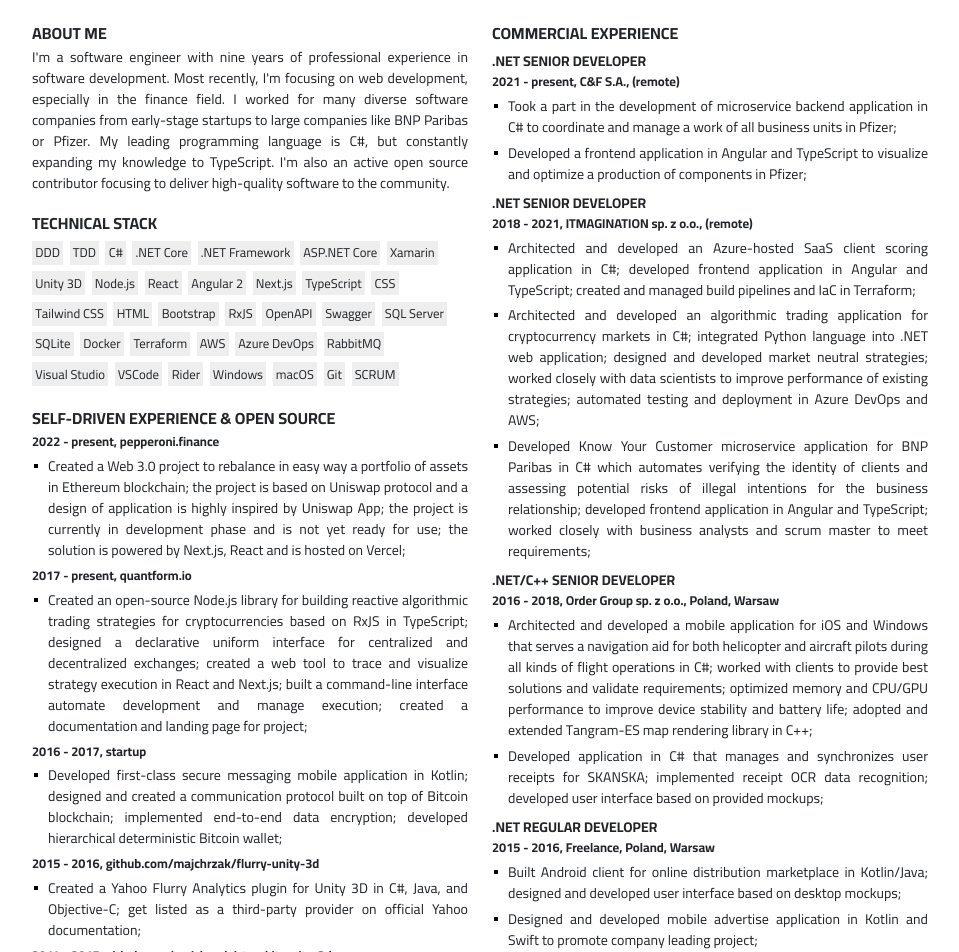
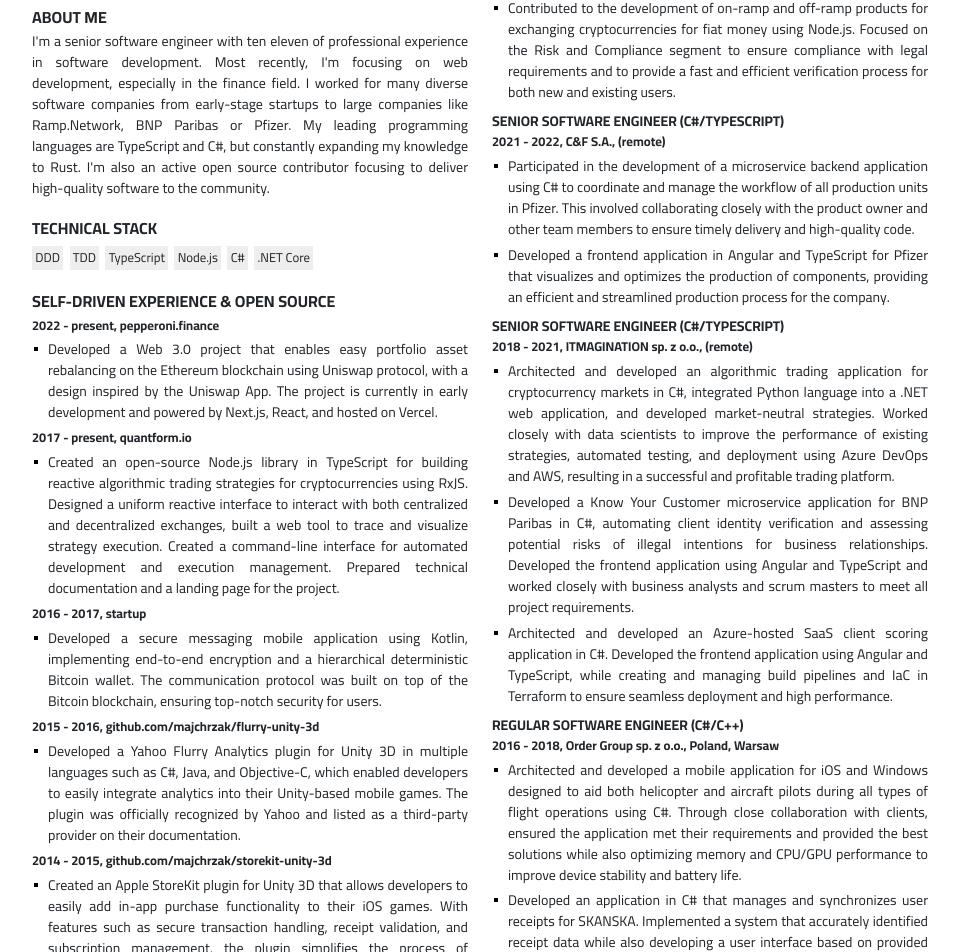
Before and after one commit to Majchrzak/resume, a React (Create React App) app: page / in a window 1280 px wide. Shown: the part 90-1042 px from the top of the page, without its empty margins (160-1119 px from the left). Built offline with nearby package versions, Linux system fonts and the light colour scheme.

Commit message:
feat: update

```diff
--- a/package.json
+++ b/package.json
@@ -15,7 +15,7 @@
     "react": "^17.0.2",
     "react-bootstrap": "^1.6.0",
     "react-dom": "^17.0.2",
-    "react-scripts": "4.0.3",
+    "react-scripts": "^5.0.1",
     "typescript": "^4.2.4",
     "web-vitals": "^1.1.2"
   },
--- a/src/App.tsx
+++ b/src/App.tsx
@@ -4,7 +4,9 @@
 import Container from 'react-bootstrap/Container';
 import Row from 'react-bootstrap/Row';
 import Col from 'react-bootstrap/Col';
-import { profile } from './assets/profile.json';
+import asset from './assets/profile.json';
+
+const profile = asset.profile;
 
 function Section(props: { title: string; children: ReactElement; className?: string }) {
   return (
@@ -211,12 +213,8 @@
   return (
     <Container>
       <Row>
-        <Col>
+        <Col md="6">
           <Overview />
-        </Col>
-      </Row>
-      <Row>
-        <Col md="6">
           <About />
           <TechStack />
           <CommercialExperience className="d-flex d-md-none" />
--- a/src/assets/profile.json
+++ b/src/assets/profile.json
@@ -9,157 +9,121 @@
       "github": "github.com/majchrzak",
       "linkedin": "linkedin.com/in/m-majchrzak"
     },
-
-    "about": "I'm a software engineer with nine years of professional experience in software development. Most recently, I'm focusing on web development, especially in the finance field. I worked for many diverse software companies from early-stage startups to large companies like BNP Paribas or Pfizer. My leading programming language is C#, but constantly expanding my knowledge to TypeScript. I'm also an active open source contributor focusing to deliver high-quality software to the community.",
-
+    "about": "I'm a senior software engineer with ten eleven of professional experience in software development. Most recently, I'm focusing on web development, especially in the finance field. I worked for many diverse software companies from early-stage startups to large companies like Ramp.Network, BNP Paribas or Pfizer. My leading programming languages are TypeScript and C#, but constantly expanding my knowledge to Rust. I'm also an active open source contributor focusing to deliver high-quality software to the community.",
     "experience": [
       {
-        "role": ".NET Senior Developer",
+        "role": "SENIOR SOFTWARE ENGINEER (TYPESCRIPT)",
+        "company": "Ramp Network sp. z o.o.",
+        "location": "(remote)",
+        "summary": "",
+        "period": "2022 - present",
+        "responsibilities": [
+          "Contributed to the development of on-ramp and off-ramp products for exchanging cryptocurrencies for fiat money using Node.js. Focused on the Risk and Compliance segment to ensure compliance with legal requirements and to provide a fast and efficient verification process for both new and existing users."
+        ]
+      },
+      {
+        "role": "SENIOR SOFTWARE ENGINEER (C#/TYPESCRIPT)",
         "company": "C&F S.A.",
         "location": "(remote)",
         "summary": "",
-        "period": "2021 - present",
+        "period": "2021 - 2022",
         "responsibilities": [
-          "Took a part in the development of microservice backend application in C# to coordinate and manage a work of all business units in Pfizer;",
-          "Developed a frontend application in Angular and TypeScript to visualize and optimize a production of components in Pfizer;"
+          "Participated in the development of a microservice backend application using C# to coordinate and manage the workflow of all production units in Pfizer. This involved collaborating closely with the product owner and other team members to ensure timely delivery and high-quality code.",
+          "Developed a frontend application in Angular and TypeScript for Pfizer that visualizes and optimizes the production of components, providing an efficient and streamlined production process for the company."
         ]
       },
       {
-        "role": ".NET Senior Developer",
+        "role": "SENIOR SOFTWARE ENGINEER (C#/TYPESCRIPT)",
         "company": "ITMAGINATION  sp. z o.o.",
         "location": "(remote)",
         "summary": "",
         "period": "2018 - 2021",
         "responsibilities": [
-          "Architected and developed an Azure-hosted SaaS client scoring application in C#; developed frontend application in Angular and TypeScript; created and managed build pipelines and IaC in Terraform;",
-          "Architected and developed an algorithmic trading application for cryptocurrency markets in C#; integrated Python language into .NET web application; designed and developed market neutral strategies; worked closely with data scientists to improve performance of existing strategies; automated testing and deployment in Azure DevOps and AWS;",
-          "Developed Know Your Customer microservice application for BNP Paribas in C# which automates verifying the identity of clients and assessing potential risks of illegal intentions for the business relationship; developed frontend application in Angular and TypeScript; worked closely with business analysts and scrum master to meet requirements;"
+          "Architected and developed an algorithmic trading application for cryptocurrency markets in C#, integrated Python language into a .NET web application, and developed market-neutral strategies. Worked closely with data scientists to improve the performance of existing strategies, automated testing, and deployment using Azure DevOps and AWS, resulting in a successful and profitable trading platform.",
+          "Developed a Know Your Customer microservice application for BNP Paribas in C#, automating client identity verification and assessing potential risks of illegal intentions for business relationships. Developed the frontend application using Angular and TypeScript and worked closely with business analysts and scrum masters to meet all project requirements.",
+          "Architected and developed an Azure-hosted SaaS client scoring application in C#. Developed the frontend application using Angular and TypeScript, while creating and managing build pipelines and IaC in Terraform to ensure seamless deployment and high performance."
         ]
       },
       {
-        "role": ".NET/C++ Senior Developer",
+        "role": "REGULAR SOFTWARE ENGINEER (C#/C++)",
         "company": "Order Group sp. z o.o.",
         "location": "Poland, Warsaw",
         "summary": "",
         "period": "2016 - 2018",
         "responsibilities": [
-          "Architected and developed a mobile application for iOS and Windows that serves a navigation aid for both helicopter and aircraft pilots during all kinds of flight operations in C#; worked with clients to provide best solutions and validate requirements; optimized memory and CPU/GPU performance to improve device stability and battery life; adopted and extended Tangram-ES map rendering library in C++;",
-          "Developed application in C# that manages and synchronizes user receipts for SKANSKA; implemented receipt OCR data recognition; developed user interface based on provided mockups;"
+          "Architected and developed a mobile application for iOS and Windows designed to aid both helicopter and aircraft pilots during all types of flight operations using C#. Through close collaboration with clients, ensured the application met their requirements and provided the best solutions while also optimizing memory and CPU/GPU performance to improve device stability and battery life.",
+          "Developed an application in C# that manages and synchronizes user receipts for SKANSKA. Implemented a system that accurately identified receipt data while also developing a user interface based on provided mockups to ensure ease-of-use for users."
         ]
       },
       {
-        "role": ".NET Regular Developer",
-        "company": "Freelance",
+        "role": "REGULAR SOFTWARE ENGINEER (C#)",
+        "company": "Fuero Games sp. z o.o.",
         "location": "Poland, Warsaw",
         "summary": "",
-        "period": "2015 - 2016",
+        "period": "2014 - 2016",
         "responsibilities": [
-          "Built Android client for online distribution marketplace in Kotlin/Java; designed and developed user interface based on desktop mockups;",
-          "Designed and developed mobile advertise application in Kotlin and Swift to promote company leading project;"
+          "Developed a cross-platform MMO strategy game for iOS, Android, and Facebook using C#. Implemented optimizations that enhanced network performance by leveraging prediction and request batching, while also integrating external payment providers such as Xsolla, Google Play, and the App Store to provide seamless payment options to users.",
+          "Developed a PoC multiplayer third-person desktop shooter in C# for Wargaming, implemented network synchronization and replication components to create a seamless and engaging gaming experience. Ensured that the PoC met all requirements and exceeded expectations."
         ]
       },
       {
-        "role": ".NET Regular Developer",
-        "company": "Fuero Games sp. z o.o.",
-        "location": "Poland, Warsaw",
-        "summary": "",
-        "period": "2014 - 2015",
-        "responsibilities": [
-          "Developed cross-platform MMO strategy game for iOS, Android, and Facebook in C#; worked closely with backend team to met requirements; optimized network performance based on prediction and request batching; implemented number of external payment providers like Xsolla, Google Play and App Store;",
-          "Developed a PoC of multiplayer third-person desktop shooter in C# for a Wargaming; developed network synchronization and replication components;"
-        ]
-      },
-      {
-        "role": ".NET/C++ Developer",
+        "role": "JUNIOR SOFTWARE DEVELOPER (C#/JAVASCRIPT)",
         "company": "Nitreal",
         "location": "Poland, Warsaw",
         "summary": "",
         "period": "2013 - 2014",
         "responsibilities": [
-          "Developed game converter to convert games from Torque Engine into Unity 3D in C#; ported a series of time management strategy games from PC to mobile;",
-          "Took a part in the development of VR application for large-area stores; developed a heatmap system to track client eyes in C++;",
-          "Created game framework in JavaScript and HTML5 (Canvas); developed over 20 simple educational games based on this framework;"
+          "Ported a suite of leading company products from legacy technology to the Unity 3D platform, delivering improved performance and enhancing the user experience successfully bringing a series of popular time management strategy games from PC to mobile.",
+          "Created a comprehensive framework in JavaScript to support the development of interactive, educational games. Utilizing this framework, developed twenty engaging educational games designed to engage and entertain users while also promoting learning and knowledge retention."
         ]
       }
     ],
-
     "contribution": [
       {
         "period": "2022 - present",
         "url": "pepperoni.finance",
         "responsibilities": [
-          "Created a Web 3.0 project to rebalance in easy way a portfolio of assets in Ethereum blockchain; the project is based on Uniswap protocol and a design of application is highly inspired by Uniswap App; the project is currently in development phase and is not yet ready for use; the solution is powered by Next.js, React and is hosted on Vercel;"
+          "Developed a Web 3.0 project that enables easy portfolio asset rebalancing on the Ethereum blockchain using Uniswap protocol, with a design inspired by the Uniswap App. The project is currently in early development and powered by Next.js, React, and hosted on Vercel."
         ]
       },
       {
         "period": "2017 - present",
         "url": "quantform.io",
         "responsibilities": [
-          "Created an open-source Node.js library for building reactive algorithmic trading strategies for cryptocurrencies based on RxJS in TypeScript; designed a declarative uniform interface for centralized and decentralized exchanges; created a web tool to trace and visualize strategy execution in React and Next.js; built a command-line interface automate development and manage execution; created a documentation and landing page for project;"
+          "Created an open-source Node.js library in TypeScript for building reactive algorithmic trading strategies for cryptocurrencies using RxJS. Designed a uniform reactive interface to interact with both centralized and decentralized exchanges, built a web tool to trace and visualize strategy execution. Created a command-line interface for automated development and execution management. Prepared technical documentation and a landing page for the project."
         ]
       },
       {
         "period": "2016 - 2017",
         "summary": "startup",
         "responsibilities": [
-          "Developed first-class secure messaging mobile application in Kotlin; designed and created a communication protocol built on top of Bitcoin blockchain; implemented end-to-end data encryption; developed hierarchical deterministic Bitcoin wallet;"
+          "Developed a secure messaging mobile application using Kotlin, implementing end-to-end encryption and a hierarchical deterministic Bitcoin wallet. The communication protocol was built on top of the Bitcoin blockchain, ensuring top-notch security for users."
         ]
       },
       {
         "period": "2015 - 2016",
         "url": "github.com/majchrzak/flurry-unity-3d",
         "responsibilities": [
-          "Created a Yahoo Flurry Analytics plugin for Unity 3D in C#, Java, and Objective-C; get listed as a third-party provider on official Yahoo documentation;"
+          "Developed a Yahoo Flurry Analytics plugin for Unity 3D in multiple languages such as C#, Java, and Objective-C, which enabled developers to easily integrate analytics into their Unity-based mobile games. The plugin was officially recognized by Yahoo and listed as a third-party provider on their documentation."
         ]
       },
       {
         "period": "2014 - 2015",
         "url": "github.com/majchrzak/storekit-unity-3d",
         "responsibilities": [
-          "Developed Apple StoreKit plugin for Unity 3D in C# and Objective-C;"
+          "Created an Apple StoreKit plugin for Unity 3D that allows developers to easily add in-app purchase functionality to their iOS games. With features such as secure transaction handling, receipt validation, and subscription management, the plugin simplifies the process of monetizing games on the App Store."
         ]
       }
     ],
-
     "certification": [],
-
     "skills": [
       "DDD",
       "TDD",
+      "TypeScript",
+      "Node.js",
       "C#",
-      ".NET Core",
-      ".NET Framework",
-      "ASP.NET Core",
-      "Xamarin",
-      "Unity 3D",
-      "Node.js",
-      "React",
-      "Angular 2",
-      "Next.js",
-      "TypeScript",
-      "CSS",
-      "Tailwind CSS",
-      "HTML",
-      "Bootstrap",
-      "RxJS",
-      "OpenAPI",
-      "Swagger",
-      "SQL Server",
-      "SQLite",
-      "Docker",
-      "Terraform",
-      "AWS",
-      "Azure DevOps",
-      "RabbitMQ",
-      "Visual Studio",
-      "VSCode",
-      "Rider",
-      "Windows",
-      "macOS",
-      "Git",
-      "SCRUM"
+      ".NET Core"
     ],
-
     "language": [
       {
         "name": "Polish",
@@ -170,7 +134,6 @@
         "summary": "Upper-intermediate proficiency"
       }
     ],
-
     "clause": "I agree to the processing of personal data provided in this document for realising the recruitment process pursuant to the Personal Data Protection Act of 10 May 2018 (Journal of Laws 2018, item 1000) and in agreement with Regulation (EU) 2016/679 of the European Parliament and of the Council of 27 April 2016 on the protection of natural persons with regard to the processing of personal data and on the free movement of such data, and repealing Directive 95/46/EC (General Data Protection Regulation)"
   }
 }
```
Also changed, not shown: 1 other file (tests, documents, lock files or other folders).
